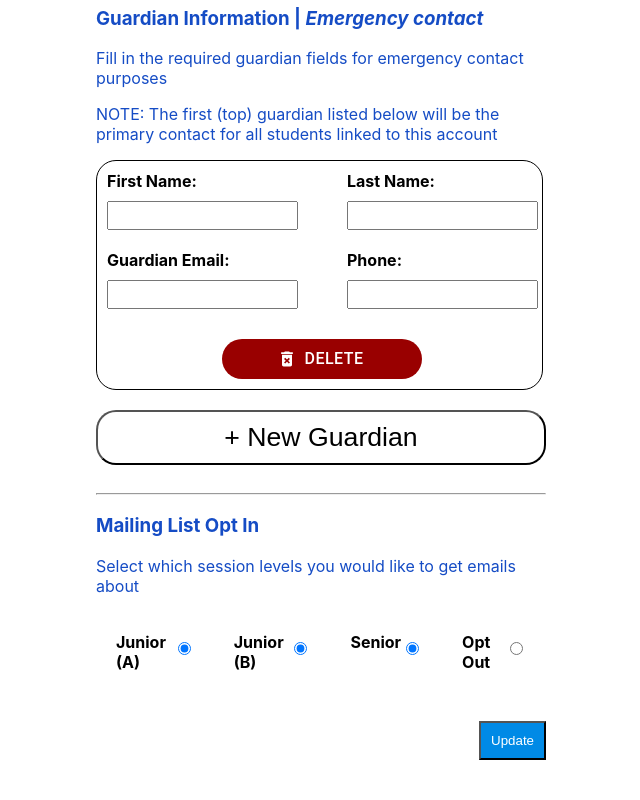
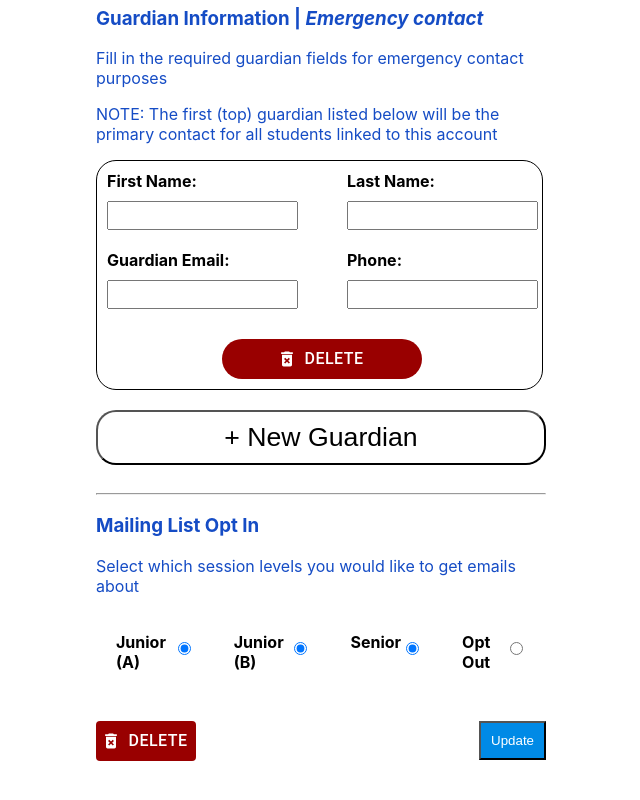
Before and after one commit to csc-536/tucson-math-circle-portal-, a React (Create React App) app in the folder frontend/: page /profile in a window 1280 px wide. Shown: the part 1146-1946 px from the top of the page, without its empty margins (319-959 px from the left). Built offline with nearby package versions, Linux system fonts and the light colour scheme; no server answers.

Commit message:
Initial code to disable account

```diff
--- a/frontend/src/components/DeleteButton.js
+++ b/frontend/src/components/DeleteButton.js
@@ -16,7 +16,7 @@ const useStyles = makeStyles({
   },
 });
 
-const DeleteButton = ({ deleteAction, className }) => {
+const DeleteButton = ({ deleteAction, className, delObject }) => {
   const classes = useStyles();
   const [open, setOpen] = useState(false);
   const [input, setInput] = useState("");
@@ -40,6 +40,10 @@ const DeleteButton = ({ deleteAction, className }) => {
     }
   };
 
+  if (delObject === null || delObject === undefined) {
+    delObject = "this";
+  }
+
   return (
     <div>
       <Button
@@ -60,8 +64,8 @@ const DeleteButton = ({ deleteAction, className }) => {
         <DialogTitle id="form-dialog-title">Whoa, there!</DialogTitle>
         <DialogContent>
           <DialogContentText className={classes.dialogContentText}>
-            Once you delete this, there's no getting it back. <br /> Are you
-            sure you want to do this?
+            Once you delete {delObject}, there's no getting it back. <br /> Are
+            you sure you want to do this?
           </DialogContentText>
 
           <TextField
--- a/frontend/src/http/index.js
+++ b/frontend/src/http/index.js
@@ -41,6 +41,20 @@ export async function register({ email, password, role }) {
     });
     console.log(res);
     await login({ username: email, password });
+  } catch (error) {
+    console.log(error.response);
+  }
+}
+
+export async function disable(data) {
+  const accessToken = sessionStorage.getItem("accessToken");
+  try {
+    const res = await auth.put("/student/update_disabled", data, {
+      headers: {
+        Authorization: `Bearer ${accessToken}`,
+      },
+    });
+    console.log(res);
   } catch (error) {
     console.log(error.response);
   }
--- a/frontend/src/registration/guardianInfo.js
+++ b/frontend/src/registration/guardianInfo.js
@@ -25,6 +25,8 @@ function GuardianInfo({
   handleRemGuardian,
 }) {
   const classes = useStyles();
+
+  let delObject = "GUARDIAN " + first_name + " " + last_name;
 
   let remGuardianButton_1 = (
     <div id="studentRemoveDiv">
@@ -82,6 +84,7 @@ function GuardianInfo({
       <DeleteButton
         deleteAction={handleRemGuardian}
         className={classes.button}
+        delObject={delObject}
       />
     </div>
   );
--- a/frontend/src/registration/registration.css
+++ b/frontend/src/registration/registration.css
@@ -53,7 +53,7 @@
   display: flex;
 }
 #regButton {
-  clear: both;
+  /* clear: both;*/
   margin-bottom: 50px;
 }
 #regForm {
--- a/frontend/src/registration/registration.js
+++ b/frontend/src/registration/registration.js
@@ -21,6 +21,7 @@ import {
   updateProfile,
   profile,
   register,
+  disable,
   updateEmail,
   updatePassword,
 } from "../http";
@@ -28,8 +29,21 @@ import { clone, uniqueId } from "lodash";
 import { AuthContext } from "../contexts/AuthContext";
 import { isLoggedIn, loggedInRole } from "../utils";
 import { makeStyles } from "@material-ui/core";
+import DeleteButton from "../components/DeleteButton";
 
 function Registration({ update }) {
+  const useStyles = makeStyles((theme) => ({
+    button: {
+      marginTop: "10px",
+      float: "left",
+      width: "100px",
+      fontSize: "12pt",
+      backgroundColor: "#990000",
+      color: "white",
+    },
+  }));
+  const classes = useStyles();
+
   const initialStudent = {
     first_name: "",
     last_name: "",
@@ -58,13 +72,13 @@ function Registration({ update }) {
 
   const [checkBox, setCheckBox] = useState(false);
 
-  const useStyles = makeStyles((theme) => ({
-    button: {
-      marginTop: theme.spacing(3),
-      marginLeft: theme.spacing(3),
-      float: "right",
-    },
-  }));
+  // const useStyles = makeStyles((theme) => ({
+  //   button: {
+  //     marginTop: theme.spacing(3),
+  //     marginLeft: theme.spacing(3),
+  //     float: "right",
+  //   },
+  // }));
 
   /*
    * --------------------------------------------------------------------
@@ -167,6 +181,17 @@ function Registration({ update }) {
    */
   const handleSeeAllMeetings = () => {
     history.push("/meetings");
+  };
+
+  const handleDissableAccount = async (e) => {
+    try {
+      await disable({
+        disabled: true,
+      });
+      history.push("/");
+    } catch (error) {
+      console.log(error.response);
+    }
   };
 
   /*
@@ -361,6 +386,7 @@ function Registration({ update }) {
   let header = <RegHeader />;
   let isUpdate = <CheckBox handleCheckBoxChange={handleCheckBoxChange} />;
   let buttonVal = "Register";
+  let accountDelButton = "";
 
   /*
    * 'history' used to render specified pages.
@@ -390,6 +416,8 @@ function Registration({ update }) {
 
   let errStr = "";
 
+  let delObject = "this ACCOUNT";
+
   /*
    * If the property 'update' is true, set up 'header', 'isUpdate' and
    * 'buttonVal' to their profile page counterparts.
@@ -402,6 +430,13 @@ function Registration({ update }) {
       </div>
     );
     buttonVal = "Update";
+    accountDelButton = (
+      <DeleteButton
+        deleteAction={handleDissableAccount}
+        className={classes.button}
+        delObject={delObject}
+      />
+    );
   }
 
   /*
@@ -456,6 +491,7 @@ function Registration({ update }) {
         mailing_lists={form.mailing_lists}
       />
       <p>{errStr}</p>
+      {accountDelButton}
       <input id="regButton" type="submit" value={buttonVal} />
     </form>
   );
--- a/frontend/src/registration/studentInfo.js
+++ b/frontend/src/registration/studentInfo.js
@@ -41,6 +41,8 @@ function StudentInfo({
 
   let consentMaterial_1 = "";
   let consentMaterial_2 = "";
+
+  let delObject = "STUDENT " + first_name + " " + last_name;
 
   let remStudentButton_1 = (
     <div id="studentRemoveDiv">
@@ -140,6 +142,7 @@ function StudentInfo({
       <DeleteButton
         deleteAction={handleRemStudent}
         className={classes.button}
+        delObject={delObject}
       />
     </div>
   );
```
